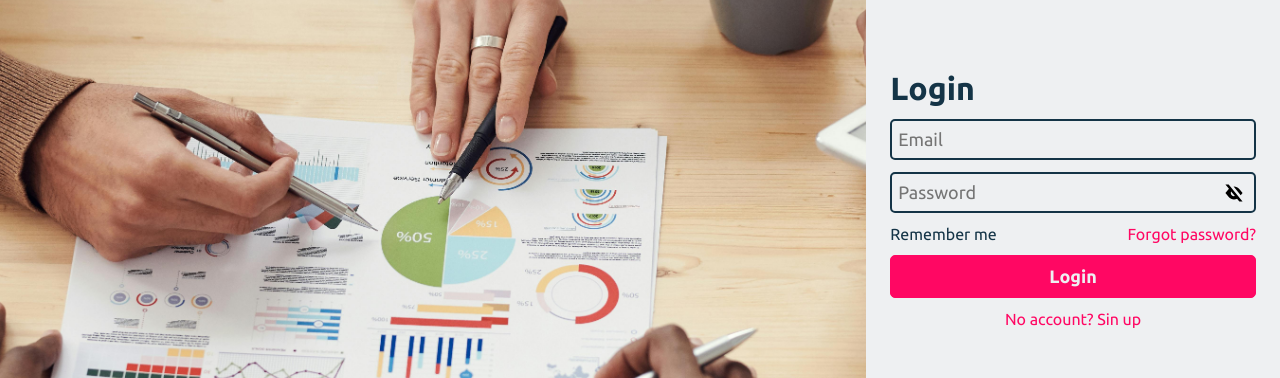
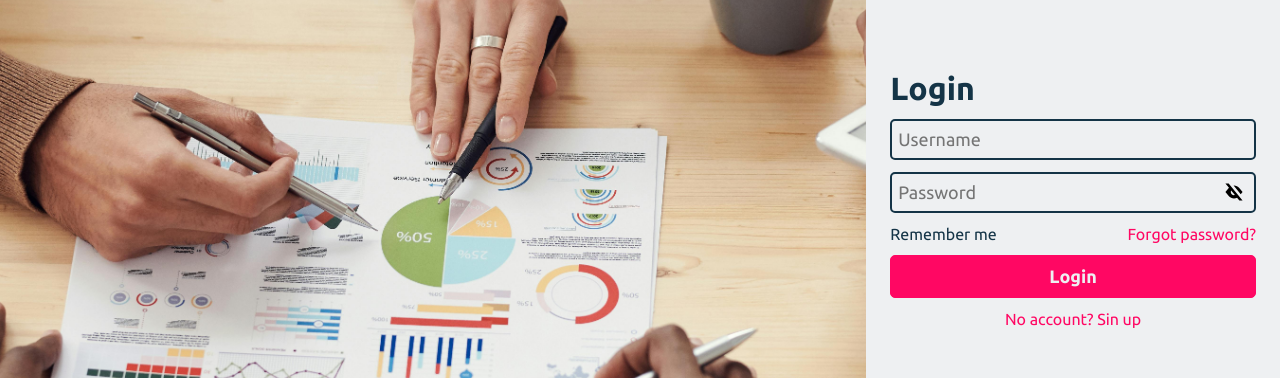
Before and after one commit to alexhetley6107/pyd, an Angular app: page /login in a window 1280 px wide. Shown: the part 227-605 px from the top of the page. Built offline with nearby package versions, Linux system fonts and the light colour scheme.

Commit message:
feat: login validation

```diff
--- a/src/app/app.component.ts
+++ b/src/app/app.component.ts
@@ -1,9 +1,10 @@
 import { Component } from '@angular/core';
+import { FormsModule, ReactiveFormsModule } from '@angular/forms';
 import { RouterOutlet } from '@angular/router';
 
 @Component({
   selector: 'app-root',
-  imports: [RouterOutlet],
+  imports: [RouterOutlet, FormsModule, ReactiveFormsModule],
   templateUrl: './app.component.html',
 })
 export class AppComponent {}
--- a/src/app/styles/styles.scss
+++ b/src/app/styles/styles.scss
@@ -14,6 +14,8 @@
   --white-color: #eef0f2;
   --blue-color: #143447;
   --red-color: #ff0763;
+
+  --error-color: #ff0000;
 }
 
 body,
--- a/src/pages/login/login.component.html
+++ b/src/pages/login/login.component.html
@@ -1,17 +1,27 @@
-<div class="auth-form">
+<form
+  [formGroup]="form"
+  (ngSubmit)="handleSubmit()"
+  (keydown.enter)="handleSubmit()"
+  class="auth-form"
+>
   <h1 class="">Login</h1>
 
-  <ui-input placeholder="Email" type="email"></ui-input>
-  <ui-input placeholder="Password" type="password"></ui-input>
+  <ui-input formControlName="username" placeholder="Username" [error]="usernameError"></ui-input>
+  <ui-input
+    formControlName="password"
+    placeholder="Password"
+    type="password"
+    [error]="passwordError"
+  ></ui-input>
 
   <div class="flex justify-between">
     <span>Remember me</span>
     <a routerLink="/forgot-password">Forgot password?</a>
   </div>
 
-  <ui-button fullWidth (onClick)="handleLogin()" [loading]="isLoading">Login</ui-button>
+  <ui-button fullWidth [loading]="isLoading" type="submit">Login</ui-button>
 
   <div class="text-center">
     <a routerLink="/signup">No account? Sin up</a>
   </div>
-</div>
+</form>
--- a/src/pages/login/login.component.ts
+++ b/src/pages/login/login.component.ts
@@ -2,10 +2,17 @@ import { Component, inject } from '@angular/core';
 import { ButtonComponent } from '../../shared/ui/button/button.component';
 import { Router, RouterLink } from '@angular/router';
 import { InputComponent } from '../../shared/ui/input/input.component';
+import {
+  FormControl,
+  FormGroup,
+  NonNullableFormBuilder,
+  ReactiveFormsModule,
+  Validators,
+} from '@angular/forms';
 
 @Component({
   selector: 'page-login',
-  imports: [ButtonComponent, RouterLink, InputComponent],
+  imports: [ButtonComponent, RouterLink, InputComponent, ReactiveFormsModule],
   templateUrl: './login.component.html',
   standalone: true,
 })
@@ -14,8 +21,45 @@ export class LoginComponent {
 
   isLoading = false;
 
-  handleLogin() {
-    this.isLoading = !this.isLoading;
-    // this.router.navigate(['dashboard']);
+  form!: FormGroup<{
+    username: FormControl<string>;
+    password: FormControl<string>;
+  }>;
+
+  constructor(private fb: NonNullableFormBuilder) {}
+
+  ngOnInit(): void {
+    this.form = this.fb.group({
+      username: this.fb.control('', [Validators.required]),
+      password: this.fb.control('', [Validators.required]),
+    });
+  }
+
+  get usernameError(): string | null {
+    const control = this.form.get('username');
+    if (control?.touched && control.invalid) {
+      if (control.errors?.['required']) return 'Username is required.';
+    }
+    return null;
+  }
+
+  get passwordError(): string | null {
+    const control = this.form.get('password');
+    if (control?.touched && control.invalid) {
+      if (control.errors?.['required']) return 'Password is required.';
+    }
+    return null;
+  }
+
+  handleSubmit() {
+    console.log(this.form.value);
+
+    if (!this.form.valid) {
+      this.form.markAllAsTouched();
+      return;
+    }
+
+    // this.isLoading = !this.isLoading;
+    this.router.navigate(['dashboard']);
   }
 }
--- a/src/shared/ui/button/button.component.html
+++ b/src/shared/ui/button/button.component.html
@@ -1,14 +1,15 @@
 <button
   class="button"
   [disabled]="disabled || loading"
-  [ngClass]="{ full_width: fullWidth, filled: type === 'filled', outlined: type === 'outlined' }"
-  type="type"
+  [ngClass]="{ full_width: fullWidth, filled: variant === 'filled', outlined: variant === 'outlined' }"
+  [type]="type"
+  variant="variant"
   loading="loading"
   fullWidth="fullWidth"
   (click)="handleClick()"
 >
   @if(loading) {
-  <div class="spinner" [ngClass]="{ filled: type === 'filled', outlined: type === 'outlined' }"></div>
+  <div class="spinner" [ngClass]="{ filled: variant === 'filled', outlined: variant === 'outlined' }"></div>
   } @else {
   <ng-content></ng-content>
   }
--- a/src/shared/ui/button/button.component.ts
+++ b/src/shared/ui/button/button.component.ts
@@ -2,6 +2,8 @@ import { NgClass } from '@angular/common';
 import { booleanAttribute, Component, EventEmitter, Input, Output } from '@angular/core';
 
 type ButtonVariant = 'filled' | 'outlined';
+type ButtonType = 'button' | 'submit';
+
 @Component({
   selector: 'ui-button',
   imports: [NgClass],
@@ -14,7 +16,8 @@ export class ButtonComponent {
   @Input({ transform: booleanAttribute }) disabled: boolean = false;
   @Input() loading: boolean = false;
 
-  @Input() type: ButtonVariant = 'filled';
+  @Input() variant: ButtonVariant = 'filled';
+  @Input() type: ButtonType = 'button';
 
   @Output() onClick = new EventEmitter<void>();
 
--- a/src/shared/ui/input/input.component.html
+++ b/src/shared/ui/input/input.component.html
@@ -1,9 +1,21 @@
 <div class="wrapper">
-  <input [placeholder]="placeholder" [type]="isPasswordVisible ? 'text' : type" />
+  <input
+    [placeholder]="placeholder"
+    [type]="isPasswordVisible ? 'text' : type"
+    [value]="value"
+    (input)="handleInput($event)"
+    (blur)="handleBlur()"
+  />
 
   @if(type === 'password') {
-  <button class="eye" (click)="togglePassword()">
+  <button class="eye" (mousedown)="togglePassword($event)" type="button">
     <img [src]="isPasswordVisible ? '/svg/eye_on.svg' : '/svg/eye_off.svg'" alt="eye" />
   </button>
   }
+
+  <div class=""></div>
+
+  @if(error) {
+  <span class="error">* {{ error }}</span>
+  }
 </div>
--- a/src/shared/ui/input/input.component.scss
+++ b/src/shared/ui/input/input.component.scss
@@ -18,7 +18,7 @@
   .eye {
     position: absolute;
     right: 10px;
-    top: 50%;
+    top: 20px;
     transform: translateY(-50%);
     cursor: pointer;
     border: none;
@@ -29,4 +29,9 @@
       display: block;
     }
   }
+
+  .error {
+    color: var(--error-color);
+    font-size: 14px;
+  }
 }
--- a/src/shared/ui/input/input.component.ts
+++ b/src/shared/ui/input/input.component.ts
@@ -1,4 +1,5 @@
-import { Component, Input } from '@angular/core';
+import { Component, forwardRef, Input } from '@angular/core';
+import { ControlValueAccessor, NG_VALUE_ACCESSOR } from '@angular/forms';
 
 type InputTypeUnion = 'text' | 'email' | 'password';
 
@@ -8,14 +9,49 @@ type InputTypeUnion = 'text' | 'email' | 'password';
   templateUrl: './input.component.html',
   styleUrl: './input.component.scss',
   standalone: true,
+  providers: [
+    {
+      provide: NG_VALUE_ACCESSOR,
+      useExisting: forwardRef(() => InputComponent),
+      multi: true,
+    },
+  ],
 })
-export class InputComponent {
+export class InputComponent implements ControlValueAccessor {
+  @Input() type: InputTypeUnion = 'text';
   @Input() placeholder: string = '';
-  @Input() type: InputTypeUnion = 'text';
+  @Input() error: string | null = null;
 
   isPasswordVisible = false;
+  value: string = '';
 
-  togglePassword() {
+  togglePassword(event: MouseEvent) {
+    event.preventDefault();
     this.isPasswordVisible = !this.isPasswordVisible;
   }
+
+  onChange: (value: string) => void = () => {};
+  onTouched: () => void = () => {};
+
+  writeValue(value: string): void {
+    this.value = value || '';
+  }
+
+  registerOnChange(fn: any): void {
+    this.onChange = fn;
+  }
+
+  registerOnTouched(fn: any): void {
+    this.onTouched = fn;
+  }
+
+  handleInput(event: Event): void {
+    const input = event.target as HTMLInputElement;
+    this.value = input.value;
+    this.onChange(this.value);
+  }
+
+  handleBlur(): void {
+    this.onTouched();
+  }
 }
```
Also changed, not shown: 1 other file (tests, documents, lock files or other folders).
